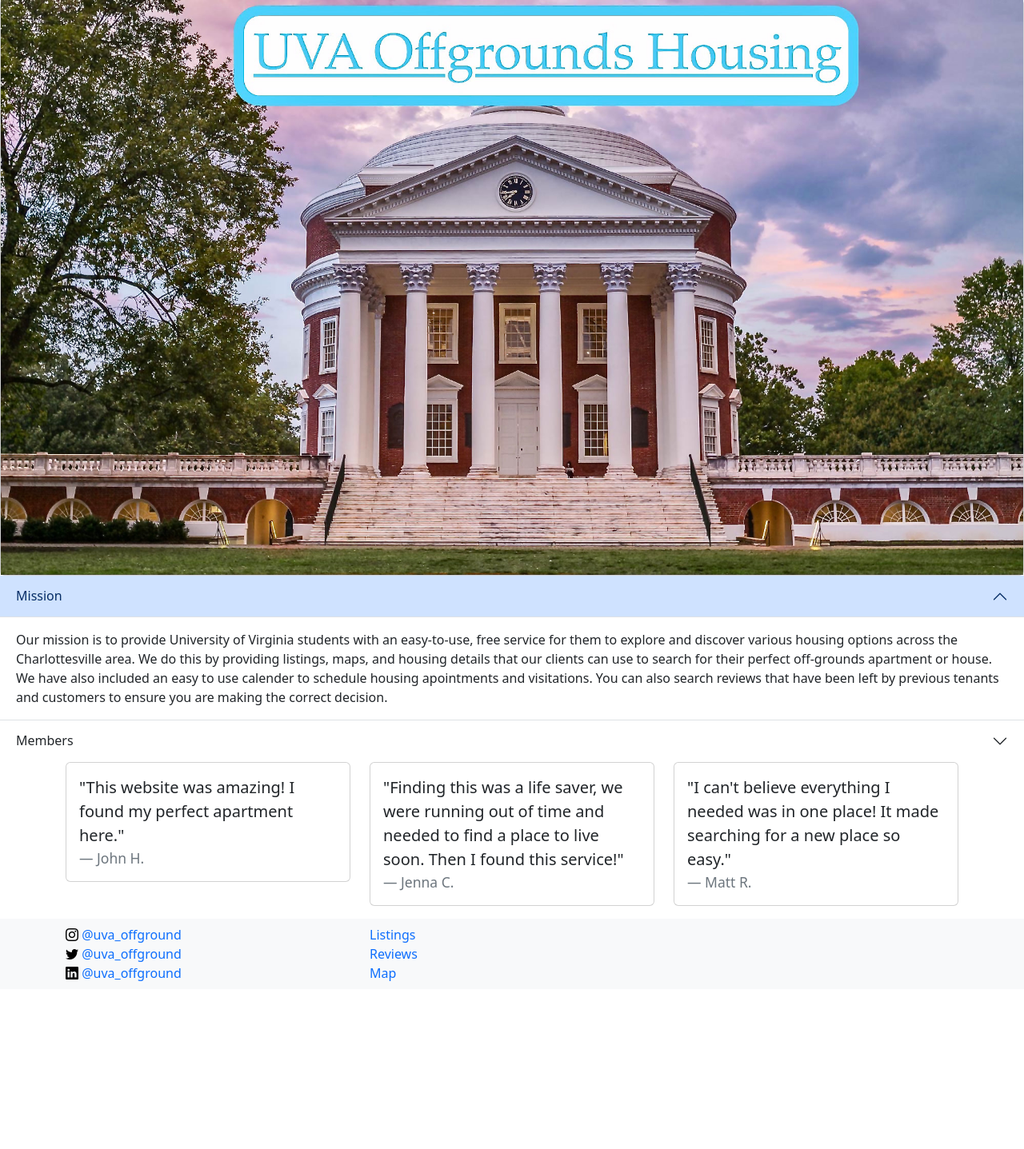
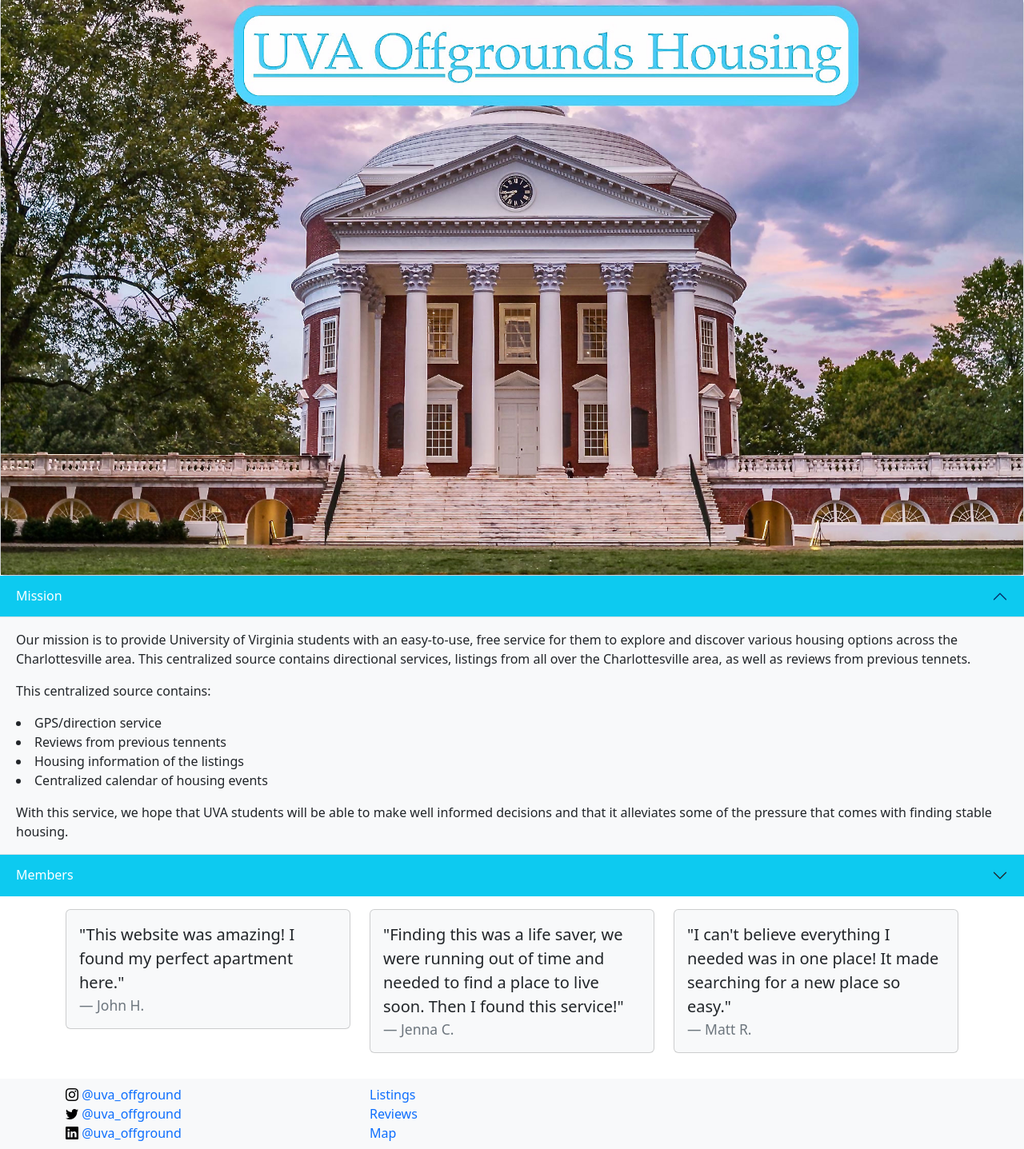
Before and after one commit to zachogan007/UVA_OffGroundsHousingWebApp, a Django app: page / in a window 1280 px wide, after a click on "Mission". Shown: the part 57-1494 px from the top of the page at 80% size. Before the commit the page ends 1284 px from the top, so only its background shows below. Run offline with Django 3.2, Linux system fonts and the light colour scheme; the visitor is signed in with stand-in values (Sample User, id 1); some libraries are stand-ins or nearby versions.

Commit message:
Added Styles

```diff
--- a/offGrounds/static/calendar/css/styles.css
+++ b/offGrounds/static/calendar/css/styles.css
@@ -60,7 +60,7 @@ a {
 
 
 footer {
-
+  position: fixed;
   margin-top: 30%;
   height: 50;
   width: 100%;
--- a/offGrounds/templates/homesearch/search.html
+++ b/offGrounds/templates/homesearch/search.html
@@ -216,5 +216,6 @@
               </div>
         </div>
         {%endif%}
+
   </body>
 </html>
--- a/offGrounds/templates/login/index.html
+++ b/offGrounds/templates/login/index.html
@@ -4,13 +4,14 @@
 <link rel="stylesheet" href="https://cdn.jsdelivr.net/npm/bootstrap-icons@1.5.0/font/bootstrap-icons.css">
 {% bootstrap_javascript %}
 
-{% if user.is_authenticated %}
+
 
 
 <html>
     <body>
+    {% if user.is_authenticated %}
     <!--https://getbootstrap.com/docs/5.0/components/navbar/-->
-    <nav class="navbar navbar-expand-lg navbar-light bg-info">
+        <nav class="navbar navbar-expand-lg navbar-light bg-info">
       <div class="container-fluid">
           <a class="navbar-brand text-white" href="/login"><i class="bi bi-house"></i></a>
           <button class="navbar-toggler" type="button" data-bs-toggle="collapse" data-bs-target="#navbarNavAltMarkup" aria-controls="navbarNavAltMarkup" aria-expanded="false" aria-label="Toggle navigation">
@@ -42,7 +43,7 @@
       </div>
     </nav>
 
-      <header>
+        <header>
          <div class="d-flex justify-content-center flex-column text-center bg-light">
            <div class="card w-100">
             <img src="../media/images/rotunda_.jpg" class="img-fluid">
@@ -57,22 +58,41 @@
         <div class="accordion accordion-flush" id="accordionFlushExample">
           <div class="accordion-item">
             <h2 class="accordion-header" id="flush-headingOne">
-             <button class="accordion-button collapsed" type="button" data-bs-toggle="collapse" data-bs-target="#flush-collapseOne" aria-expanded="false" aria-controls="flush-collapseOne">
+             <button class="accordion-button collapsed bg-info text-white" type="button" data-bs-toggle="collapse" data-bs-target="#flush-collapseOne" aria-expanded="false" aria-controls="flush-collapseOne">
               Mission
               </button>
             </h2>
             <div id="flush-collapseOne" class="accordion-collapse collapse" aria-labelledby="flush-headingOne" data-bs-parent="#accordionFlushExample">
-              <div class="accordion-body">Our mission is to provide University of Virginia students with an easy-to-use, free service for them to explore and discover various housing options across the Charlottesville area. We do this by providing listings, maps, and housing details that our clients can use to search for their perfect off-grounds apartment or house. We have also included an easy to use calender to schedule housing apointments and visitations. You can also search reviews that have been left by previous tenants and customers to ensure you are making the correct decision.</div>
+              <div class="accordion-body bg-light">Our mission is to provide University of Virginia students with an easy-to-use, free service for them to explore
+                  and discover various housing options across the Charlottesville area. This centralized source contains directional services, listings from all over
+                  the Charlottesville area, as well as reviews from previous tennets.
+                  <p></p>
+                  <p>This centralized source contains:
+                  <li>GPS/direction service</li>
+                  <li>Reviews from previous tennents</li>
+                  <li>Housing information of the listings</li>
+                  <li> Centralized calendar of housing events</li>
+                  </p>
+                  With this service, we hope that UVA students will be able to make well informed
+                  decisions and that it alleviates some of the pressure that comes with finding stable housing.
+              </div>
             </div>
           </div>
           <div class="accordion-item">
             <h2 class="accordion-header" id="flush-headingTwo">
-              <button class="accordion-button collapsed" type="button" data-bs-toggle="collapse" data-bs-target="#flush-collapseTwo" aria-expanded="false" aria-controls="flush-collapseTwo">
+              <button class="accordion-button collapsed bg-info text-white" type="button" data-bs-toggle="collapse" data-bs-target="#flush-collapseTwo" aria-expanded="false" aria-controls="flush-collapseTwo">
                Members
               </button>
             </h2>
             <div id="flush-collapseTwo" class="accordion-collapse collapse" aria-labelledby="flush-headingTwo" data-bs-parent="#accordionFlushExample">
-              <div class="accordion-body">Our founding members include Mike Kosar, Zac Hogan, Thu Nguyen, Nicole Casco, and Jen Gully. We strive to provide our visitors with a great experience in finding their new apartment! </div>
+              <div class="accordion-body bg-light">Our founding members were formed apart of the B-16 Team.
+                  <li>Nicole Casco: 3rd year pursing a degree in Computer Science</li>
+                  <li>Jen Gully: 3rd year pursuing a degree in </li>
+                  <li>Zac Hogan:5th year pursuing a degree in Computer Engineering and Electrical Engineering</li>
+                  <li>Mike Kosar: 3rd year pursing a degree in </li>
+                  <li>Thu Nguyen: 3rd year pursuing a degree in Computer Engineering</li>
+                  <p>We strive to provide our visitors with a great experience in finding their new apartment!</p>
+              </div>
             </div>
           </div>
         </div>
@@ -80,8 +100,8 @@
       <!--Source Cards: https://getbootstrap.com/docs/5.0/components/card/-->
         <div class="container">
             <div class="row align-items-start">
-                <div class="col">
-                    <div class="card">
+                <div class="col  pt-3 pb-3">
+                    <div class="card bg-light">
                       <div class="card-body">
                         <blockquote class="blockquote mb-0">
                           <p>"This website was amazing! I found my perfect apartment here."</p>
@@ -91,8 +111,8 @@
                     </div>
                 </div>
 
-                <div class="col">
-                    <div class="card">
+                <div class="col pt-3 pb-3">
+                    <div class="card bg-light">
                       <div class="card-body">
                         <blockquote class="blockquote mb-0">
                           <p>"Finding this was a life saver, we were running out of time and needed to find a place to live soon. Then I found this service!"</p>
@@ -101,8 +121,8 @@
                       </div>
                     </div>
                 </div>
-                <div class="col">
-                    <div class="card">
+                <div class="col pt-3 pb-3">
+                    <div class="card bg-light">
                       <div class="card-body">
                         <blockquote class="blockquote mb-0">
                           <p>"I can't believe everything I needed was in one place! It made searching for a new place so easy."</p>
@@ -157,7 +177,7 @@
       </div>
         {%else%}
 
-      <figure class="text-center">
+
           <!--https://getbootstrap.com/docs/5.0/components/navbar/-->
         <nav class="navbar navbar-expand-lg navbar-light bg-info">
           <div class="container-fluid">
@@ -190,12 +210,14 @@
               </div>
           </div>
         </nav>
+        <figure class="text-center">
         <h1> UVA Off-Grounds Housing </h1>
 
         <a class="btn btn-primary" href="{% provider_login_url 'google' %}" role="button">Login With Google</a>
-      </figure>
+        </figure>
+
       <!--Source Columns: https://getbootstrap.com/docs/5.0/layout/columns/-->
-       <div class="footer bg-light text-black pt-2 mt-3 pb-2">
+       <div class="footer fixed-bottom bg-light text-black pt-2 mt-3 pb-2">
           <div class="container">
               <div class="row align-items-start">
                 <div class="col">
@@ -235,9 +257,7 @@
               </div>
           </div>
       </div>
-
       {%endif%}
 
     </body>
-
 </html>
--- a/offGrounds/templates/logout/logout_index.html
+++ b/offGrounds/templates/logout/logout_index.html
@@ -9,7 +9,7 @@
 
 <html>
 <body>
-<figure class="text-center">
+    <figure class="text-center">
     <nav class="navbar navbar-expand-lg navbar-light bg-info">
       <div class="container-fluid">
       <a class="navbar-brand text-white" href="/login"><i class="bi bi-house"></i></a>
--- a/offGrounds/templates/review/review_list.html
+++ b/offGrounds/templates/review/review_list.html
@@ -157,6 +157,7 @@
             </div>
         </div>
 
+
         <div class="footer bg-light text-black pt-2 mt-3 pb-2">
                 <div class="container">
                     <div class="row align-items-start">
```
Also changed, not shown: offGrounds/static/footer.css (+1 -17 lines), offGrounds/templates/calendar/base.html (+49 -10 lines).
